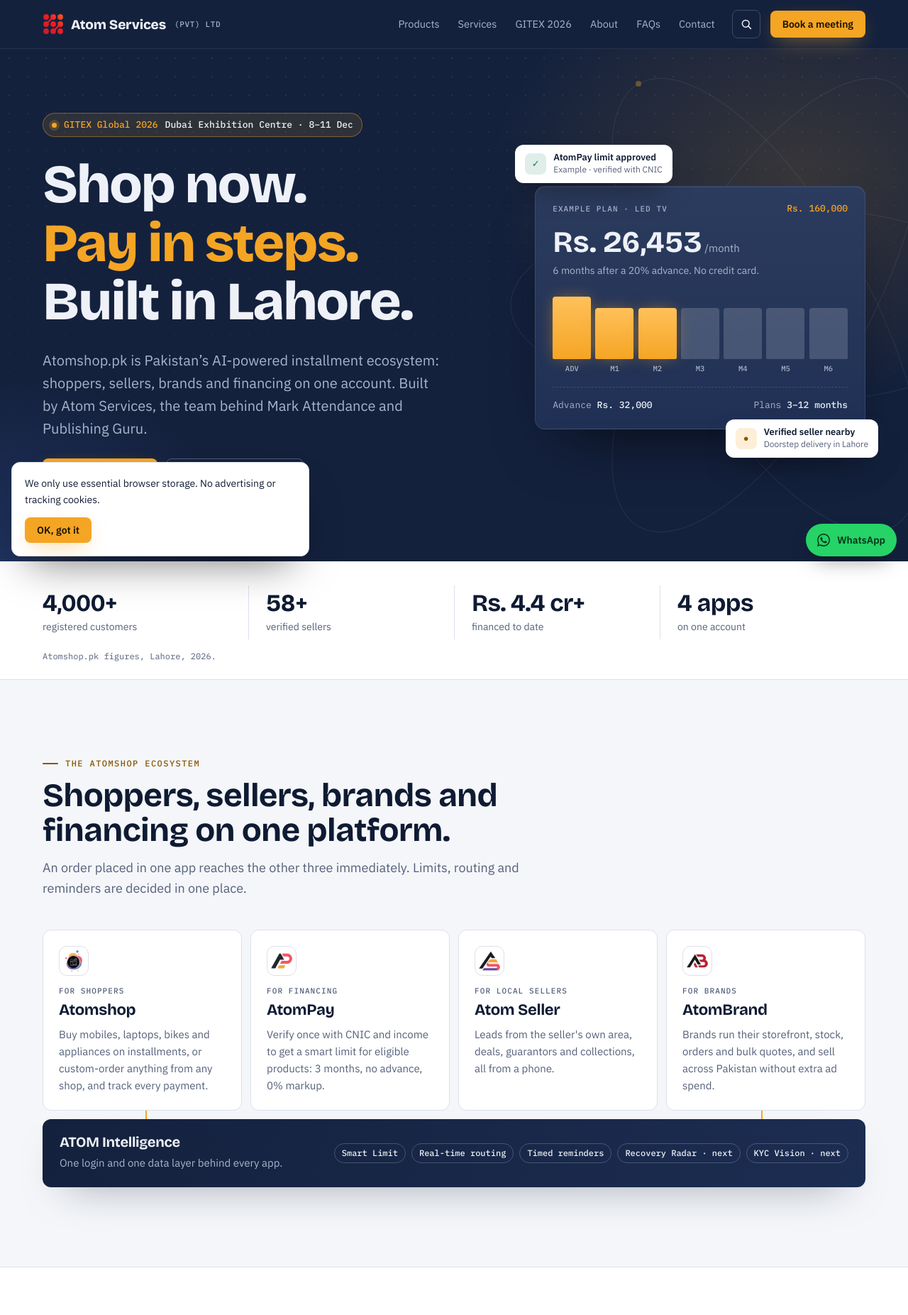
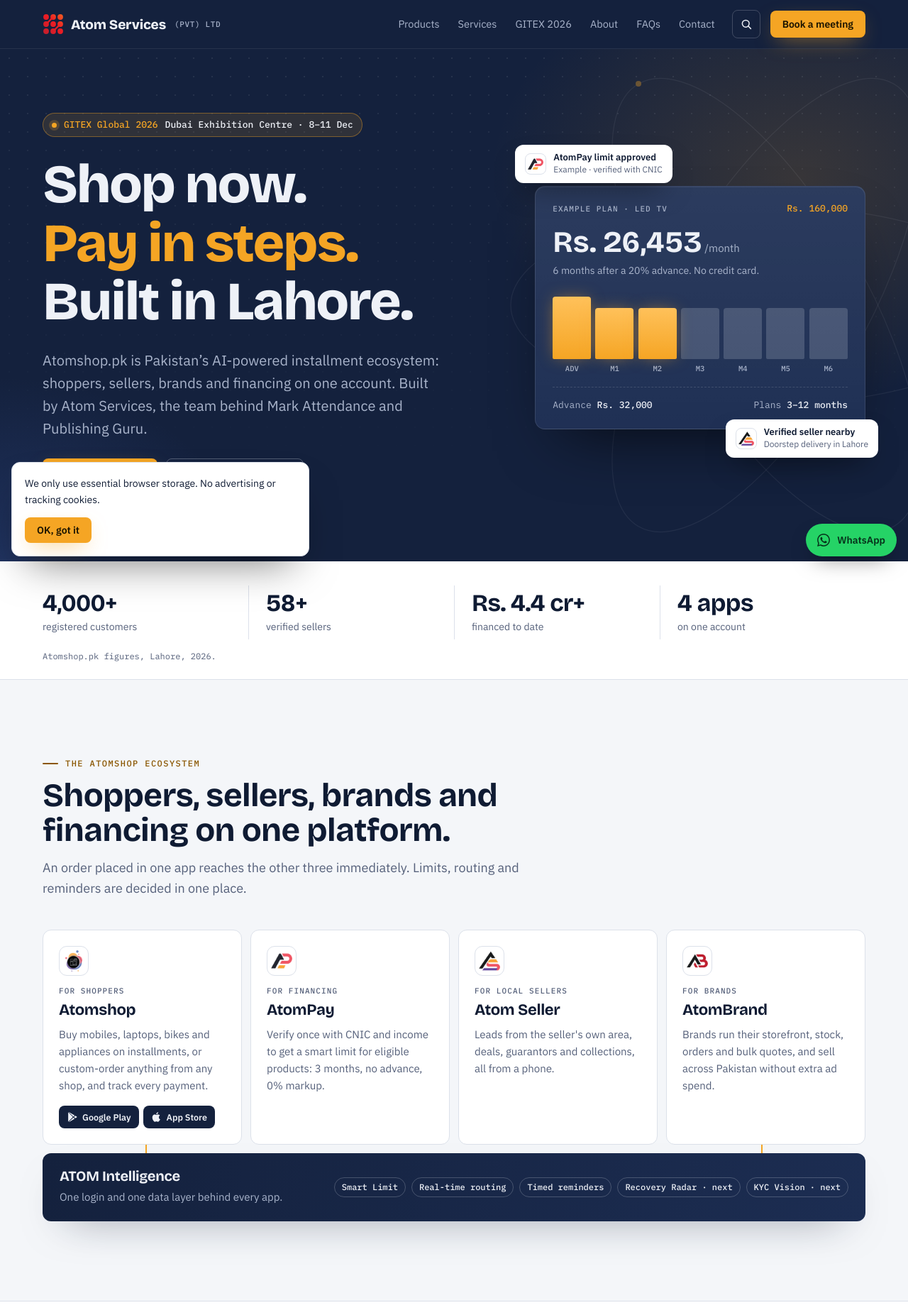
Before and after one commit to abbas2157/atomservices, a PHP site: page /atomservices/ in a window 1280 px wide. Shown: the top 1853 px of the page at 71% size. Run offline with PHP 8.4, Linux system fonts and the light colour scheme; some libraries are stand-ins or nearby versions.

Commit message:
Add app store buttons and product marks on hero badges
- Google Play / App Store buttons in each ecosystem card and in the
  Atomshop flagship card, driven by APP_LINKS in includes/site.php.
  Only Atomshop's links are known; apps without links show no buttons.
- Hero badges show the AtomPay and Atom Seller marks, loaded eagerly
  (brand_img() gains a $lazy option)
- Unit and integration tests; TRD F32 and F38

Co-Authored-By: Claude Opus 5.5 <noreply@anthropic.com>

```diff
--- a/assets/css/main.css
+++ b/assets/css/main.css
@@ -657,3 +657,19 @@ footer .wrap { grid-template-columns: 1.5fr 1fr 1fr 1fr; }
 .leader .portrait, .leader.lead .portrait, .leader:not(.lead) .portrait, .leader:last-child:nth-child(odd) .portrait { aspect-ratio: 1 / 1; height: auto; min-height: 0; align-self: start; }
 @media (min-width: 961px) { .leader:not(.lead) { grid-template-columns: 200px 1fr; } }
 @media (max-width: 520px) { .leader .portrait, .leader:last-child:nth-child(odd) .portrait { align-self: center; } }
+
+/* Hero badges carry the AtomPay and Atom Seller marks */
+.toast i.toast-logo { background: #fff; border: 1px solid var(--line); }
+.toast-logo picture, .toast-logo img { display: block; width: 22px; height: 22px; }
+
+/* App store buttons */
+.app { display: flex; flex-direction: column; gap: 10px; }
+.app .app-links { margin-top: auto; padding-top: 6px; }
+.app-links { display: flex; flex-wrap: wrap; gap: 8px; }
+.store-btn { display: inline-flex; align-items: center; gap: 7px; padding: 8px 12px; border-radius: 8px; background: var(--navy); color: var(--on-navy); font: 600 13px/1 var(--body); text-decoration: none; border: 1px solid transparent; transition: transform .15s ease, border-color .15s ease, background .15s ease; }
+.store-btn:hover { transform: translateY(-1px); border-color: var(--amber); background: var(--navy-2); }
+.store-btn svg { width: 16px; height: 16px; flex: none; }
+.get-app { display: grid; gap: 10px; margin-top: 14px; padding-top: 16px; border-top: 1px dashed var(--line); }
+.flag-apps .store-btn { padding: 10px 14px; font-size: 14px; }
+.app .store-btn { padding: 7px 10px; font-size: 12.5px; gap: 6px; }
+.app .app-links { gap: 6px; }
--- a/includes/site.php
+++ b/includes/site.php
@@ -17,6 +17,17 @@ const COMPANY_OFFICE = '206 Nasheman Iqbal Cooperative Housing Society, Phase 1,
 const COMPANY_SECP_NO = null;   // SECP company registration number
 const COMPANY_NTN = null;       // National Tax Number
 const COMPANY_PK_PHONE = null;  // Pakistan office number, e.g. '+92 42 1234 5678'
+
+// Mobile app store links. A null link is simply not shown, so fill these in as each app is published.
+const APP_LINKS = [
+  'atomshop' => [
+    'android' => 'https://play.google.com/store/apps/details?id=com.ecommerce.atomshop',
+    'ios' => 'https://apps.apple.com/us/app/atomshop/id6744655747',
+  ],
+  'atompay' => ['android' => null, 'ios' => null],
+  'atomseller' => ['android' => null, 'ios' => null],
+  'atombrand' => ['android' => null, 'ios' => null],
+];
 
 // GITEX Global 2026 opens 8 Dec 2026, 10:00 Dubai time (06:00 UTC).
 const GITEX_OPENS_UTC = '2026-12-08T06:00:00Z';
@@ -73,11 +84,32 @@ function logo_mark(string $class = 'brand-mark'): string {
  * Product logo from assets/img/brands/ (built by tools/build-logos.php) as WebP with a PNG fallback.
  * $file is e.g. 'atompay' or 'atompay-mark'. Pass $alt = '' for a decorative logo next to the name.
  */
-function brand_img(string $file, string $alt, string $class = ''): string {
+function brand_img(string $file, string $alt, string $class = '', bool $lazy = true): string {
   $png = __DIR__ . "/../assets/img/brands/$file.png";
   [$w, $h] = getimagesize($png);
   return '<picture class="' . e($class) . '"' . ($alt === '' ? ' aria-hidden="true"' : '') . '><source srcset="assets/img/brands/' . e($file) . '.webp" type="image/webp">'
-    . '<img src="assets/img/brands/' . e($file) . '.png" alt="' . e($alt) . '" width="' . $w . '" height="' . $h . '" loading="lazy" decoding="async"></picture>';
+    . '<img src="assets/img/brands/' . e($file) . '.png" alt="' . e($alt) . '" width="' . $w . '" height="' . $h . '"' . ($lazy ? ' loading="lazy"' : '') . ' decoding="async"></picture>';
+}
+
+/**
+ * "Google Play" / "App Store" buttons for one app from APP_LINKS; '' when the app has no store links yet.
+ * $name is the app's display name, used in the accessible label.
+ */
+function app_links(string $app, string $name, string $class = ''): string {
+  $links = APP_LINKS[$app] ?? [];
+  $stores = [
+    'android' => ['Google Play', '<path fill="currentColor" d="M3.6 2.3c-.3.3-.4.7-.4 1.2v17c0 .5.1.9.4 1.2l9.5-9.7-9.5-9.7Zm10.7 10.9 2.5 2.6-10.9 6.2c-.4.2-.8.3-1.1.2l9.5-9Zm3.8-3.9 2.8 1.6c.9.5.9 1.8 0 2.3l-2.8 1.6-2.7-2.8 2.7-2.7Zm-12.2-7 10.9 6.2-2.5 2.6-9.5-9c.3-.1.7 0 1.1.2Z"/>'],
+    'ios' => ['App Store', '<path fill="currentColor" d="M16.4 12.6c0-2.6 2.1-3.8 2.2-3.9-1.2-1.8-3.1-2-3.7-2-1.6-.2-3.1.9-3.9.9-.8 0-2-.9-3.4-.9-1.7 0-3.3 1-4.2 2.6-1.8 3.1-.5 7.7 1.3 10.2.9 1.2 1.9 2.6 3.2 2.6 1.3-.1 1.8-.8 3.3-.8 1.6 0 2 .8 3.4.8 1.4 0 2.3-1.3 3.1-2.5 1-1.4 1.4-2.8 1.4-2.9 0 0-2.7-1-2.7-4.1ZM13.8 4.9c.7-.9 1.2-2 1.1-3.2-1 0-2.3.7-3 1.6-.7.8-1.2 2-1.1 3.1 1.1.1 2.3-.6 3-1.5Z"/>'],
+  ];
+  $html = '';
+  foreach ($stores as $store => [$label, $icon]) {
+    if (empty($links[$store])) {
+      continue;
+    }
+    $html .= '<a class="store-btn" href="' . e($links[$store]) . '" target="_blank" rel="noopener" aria-label="' . e("Get $name on $label") . '">'
+      . '<svg viewBox="0 0 24 24" aria-hidden="true">' . $icon . '</svg><span>' . e($label) . '</span></a>';
+  }
+  return $html === '' ? '' : '<div class="app-links' . ($class !== '' ? ' ' . e($class) : '') . '">' . $html . '</div>';
 }
 
 /** Whole days from $now until GITEX opens; 0 or less means it has started. */
--- a/index.php
+++ b/index.php
@@ -27,7 +27,7 @@ include __DIR__ . '/includes/header.php';
       </div>
 
       <div class="plan-wrap">
-        <div class="toast t1" aria-hidden="true"><i>&#10003;</i><div><b>AtomPay limit approved</b><span>Example · verified with CNIC</span></div></div>
+        <div class="toast t1" aria-hidden="true"><i class="toast-logo"><?php echo brand_img('atompay-mark', '', '', false); ?></i><div><b>AtomPay limit approved</b><span>Example · verified with CNIC</span></div></div>
         <figure class="plan" aria-label="Example Atomshop installment plan">
           <div class="plan-head"><span>Example plan · LED TV</span><strong>Rs. 160,000</strong></div>
           <div>
@@ -45,7 +45,7 @@ include __DIR__ . '/includes/header.php';
           </div>
           <div class="plan-foot"><span>Advance <b>Rs. 32,000</b></span><span>Plans <b>3–12 months</b></span></div>
         </figure>
-        <div class="toast t2" aria-hidden="true"><i>&#9679;</i><div><b>Verified seller nearby</b><span>Doorstep delivery in Lahore</span></div></div>
+        <div class="toast t2" aria-hidden="true"><i class="toast-logo"><?php echo brand_img('atomseller-mark', '', '', false); ?></i><div><b>Verified seller nearby</b><span>Doorstep delivery in Lahore</span></div></div>
       </div>
     </div>
   </section>
@@ -68,10 +68,10 @@ include __DIR__ . '/includes/header.php';
         <p>An order placed in one app reaches the other three immediately. Limits, routing and reminders are decided in one place.</p>
       </div>
       <div class="eco">
-        <article class="app"><div class="app-ic logo-tile" aria-hidden="true"><?php echo brand_img('atomshop-mark', ''); ?></div><span class="app-who">For shoppers</span><h3>Atomshop</h3><p>Buy mobiles, laptops, bikes and appliances on installments, or custom-order anything from any shop, and track every payment.</p></article>
-        <article class="app"><div class="app-ic logo-tile" aria-hidden="true"><?php echo brand_img('atompay-mark', ''); ?></div><span class="app-who">For financing</span><h3>AtomPay</h3><p>Verify once with CNIC and income to get a smart limit for eligible products: 3 months, no advance, 0% markup.</p></article>
-        <article class="app"><div class="app-ic logo-tile" aria-hidden="true"><?php echo brand_img('atomseller-mark', ''); ?></div><span class="app-who">For local sellers</span><h3>Atom Seller</h3><p>Leads from the seller's own area, deals, guarantors and collections, all from a phone.</p></article>
-        <article class="app"><div class="app-ic logo-tile" aria-hidden="true"><?php echo brand_img('atombrand-mark', ''); ?></div><span class="app-who">For brands</span><h3>AtomBrand</h3><p>Brands run their storefront, stock, orders and bulk quotes, and sell across Pakistan without extra ad spend.</p></article>
+        <article class="app"><div class="app-ic logo-tile" aria-hidden="true"><?php echo brand_img('atomshop-mark', ''); ?></div><span class="app-who">For shoppers</span><h3>Atomshop</h3><p>Buy mobiles, laptops, bikes and appliances on installments, or custom-order anything from any shop, and track every payment.</p><?php echo app_links('atomshop', 'Atomshop'); ?></article>
+        <article class="app"><div class="app-ic logo-tile" aria-hidden="true"><?php echo brand_img('atompay-mark', ''); ?></div><span class="app-who">For financing</span><h3>AtomPay</h3><p>Verify once with CNIC and income to get a smart limit for eligible products: 3 months, no advance, 0% markup.</p><?php echo app_links('atompay', 'AtomPay'); ?></article>
+        <article class="app"><div class="app-ic logo-tile" aria-hidden="true"><?php echo brand_img('atomseller-mark', ''); ?></div><span class="app-who">For local sellers</span><h3>Atom Seller</h3><p>Leads from the seller's own area, deals, guarantors and collections, all from a phone.</p><?php echo app_links('atomseller', 'Atom Seller'); ?></article>
+        <article class="app"><div class="app-ic logo-tile" aria-hidden="true"><?php echo brand_img('atombrand-mark', ''); ?></div><span class="app-who">For brands</span><h3>AtomBrand</h3><p>Brands run their storefront, stock, orders and bulk quotes, and sell across Pakistan without extra ad spend.</p><?php echo app_links('atombrand', 'AtomBrand'); ?></article>
         <div class="core">
           <div class="core-copy"><h3>ATOM Intelligence</h3><p>One login and one data layer behind every app.</p></div>
           <div class="chips"><span class="chip">Smart Limit</span><span class="chip">Real-time routing</span><span class="chip">Timed reminders</span><span class="chip">Recovery Radar · next</span><span class="chip">KYC Vision · next</span></div>
@@ -96,6 +96,9 @@ include __DIR__ . '/includes/header.php';
           <p class="tagline">Pay in steps.</p>
           <p>Pakistan's installment shopping ecosystem. Customers pick any product and get a plan in seconds. AtomPay gives verified shoppers a spending limit, and a verified seller nearby delivers to their door.</p>
           <div class="flag-links"><a href="<?php echo e(product_url('https://atomshop.pk', 'products')); ?>" target="_blank" rel="noopener">Visit atomshop.pk</a><a href="<?php echo e(product_url('https://atompay.shop', 'products')); ?>" target="_blank" rel="noopener">Visit atompay.shop</a></div>
+<?php if ($flagApps = app_links('atomshop', 'Atomshop', 'flag-apps')): ?>
+          <div class="get-app"><span class="tier">Get the Atomshop app</span><?php echo $flagApps; ?></div>
+<?php endif; ?>
         </div>
         <dl class="flag-facts">
           <div><dt>Plans</dt><dd>3–12 months from 20% advance</dd></div>
```
Also changed, not shown: docs/TRD.md (+2 -1 lines), tests/Integration/PagesTest.php (+17 -0 lines), tests/Unit/SiteHelpersTest.php (+30 -0 lines).
